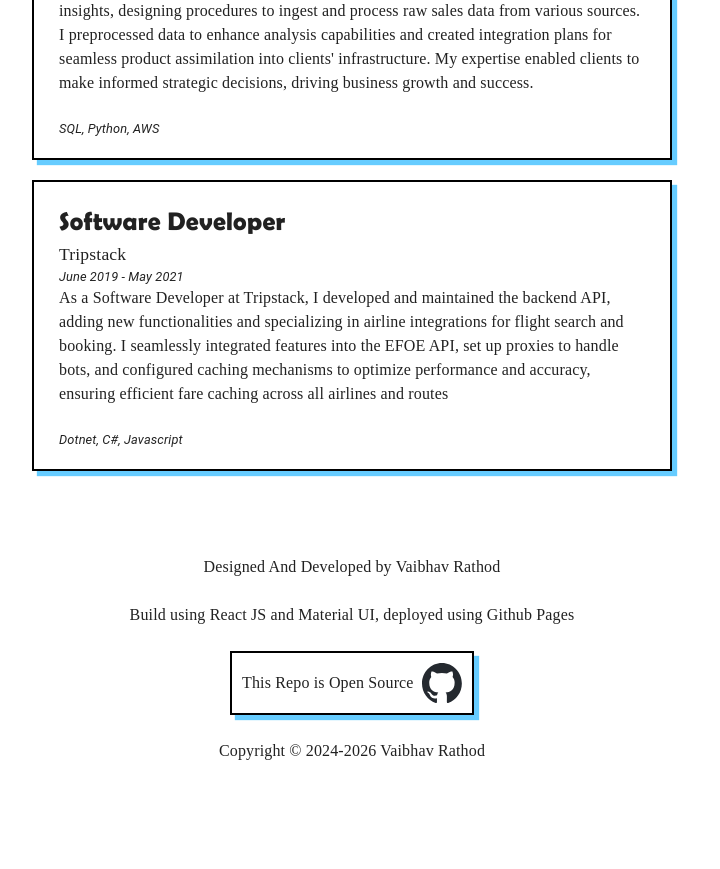
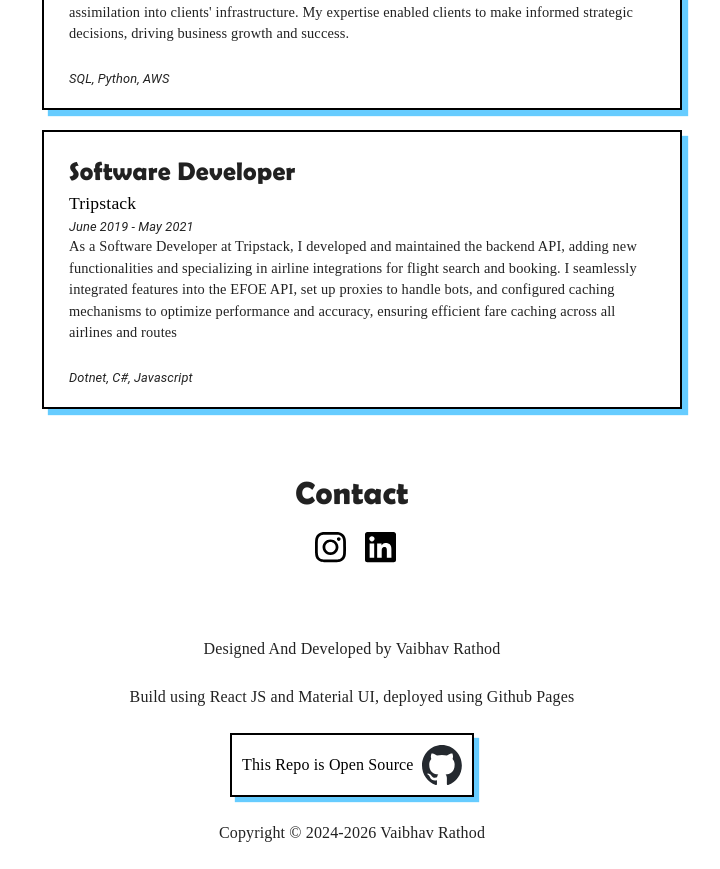
Before and after one commit to LEO397/portfolio, a React (Vite) app: page / in a window 1280 px wide. Shown: the part 1480-2349 px from the top of the page, without its empty margins (288-1008 px from the left). Before the commit the page ends 2267 px from the top, so only its background shows below. Built offline with nearby package versions, Linux system fonts and the light colour scheme.

Commit message:
added contact info

```diff
--- a/src/components/ProjectCards.jsx
+++ b/src/components/ProjectCards.jsx
@@ -1,4 +1,4 @@
-import { Box, Typography } from "@mui/material";
+import { Box, Typography, Button, Link } from "@mui/material";
 import React from "react";
 
 const ProjectCards = ({
@@ -15,12 +15,20 @@ const ProjectCards = ({
   return (
     <>
       <Box
+        // target="_blank"
+        // href={companySite}
         sx={{
+          // borderRadius: "0px",
+          // display: "block",
+          // textTransform: "none",
           width: "100%",
           border: "2px solid black",
-          boxShadow: "5px 5px 1px rgba(102, 204, 255, 1)",
+          boxShadow: "6px 6px 1px rgba(102, 204, 255, 1)",
           p: "20px",
           px: "25px",
+          mx: "10px",
+          // color: "black",
+          // justifyContent: "left",
         }}
       >
         <Box>
@@ -29,9 +37,23 @@ const ProjectCards = ({
           </Typography>
         </Box>
         <Box>
-          <Typography sx={{ fontFamily: "Montserrat", fontSize: "1.1rem" }}>
-            {company}
-          </Typography>
+          <Link
+            target="_blank"
+            href={companySite}
+            sx={{
+              textDecoration: "none",
+            }}
+          >
+            <Typography
+              sx={{
+                fontFamily: "Montserrat",
+                fontSize: "1.1rem",
+                color: "black",
+              }}
+            >
+              {company}
+            </Typography>
+          </Link>
         </Box>
         <Box>
           <Typography sx={{ fontSize: "0.8rem", fontStyle: "italic" }}>
@@ -44,7 +66,7 @@ const ProjectCards = ({
             sx={{
               fontFamily: "Montserrat",
               fontWeight: "light",
-              fontSize: "1rem",
+              fontSize: "0.9rem",
             }}
           >
             {description}
--- a/src/components/pages/Main.jsx
+++ b/src/components/pages/Main.jsx
@@ -1,6 +1,16 @@
-import { CssBaseline, Paper, Typography, Box, Grid } from "@mui/material";
+import {
+  CssBaseline,
+  Paper,
+  Typography,
+  Box,
+  Grid,
+  Link,
+  Button,
+} from "@mui/material";
 import React, { useEffect, useState } from "react";
 import vrcurve from "../../assets/vrcurve.svg";
+import linkedinlogo from "../../assets/linkedin-white-logo.svg";
+import instagramlogo from "../../assets/instagram-white-logo.svg";
 import "../css/curve.css";
 import "../css/downarrow.css";
 import SvgComponent from "../SvgComponent";
@@ -31,7 +41,7 @@ const Main = () => {
   const jsonData = [
     {
       id: 1,
-      jobTitle: "Co-Founder, Engineering Head",
+      jobTitle: "Founder, Engineering Head",
       from: "June 2022",
       to: "May 2024",
       description:
@@ -39,7 +49,7 @@ const Main = () => {
       company: "Studnerd",
       skills:
         "Django, Python, API design(Django Rest Framework), React JS, Git, Google Cloud Platform",
-      companySite: "www.studnerd.com/about-us",
+      companySite: "https://www.studnerd.com/about-us",
       location: "Pune, MH",
     },
     {
@@ -51,7 +61,7 @@ const Main = () => {
         " As a data analysis specialist, I developed and maintained code to deliver accurate insights, designing procedures to ingest and process raw sales data from various sources. I preprocessed data to enhance analysis capabilities and created integration plans for seamless product assimilation into clients' infrastructure. My expertise enabled clients to make informed strategic decisions, driving business growth and success.",
       company: "ZS Associates",
       skills: "SQL, Python, AWS",
-      companySite: "www.zs.com",
+      companySite: "https://www.zs.com",
       location: "Pune, MH",
     },
     {
@@ -63,7 +73,7 @@ const Main = () => {
         "As a Software Developer at Tripstack, I developed and maintained the backend API, adding new functionalities and specializing in airline integrations for flight search and booking. I seamlessly integrated features into the EFOE API, set up proxies to handle bots, and configured caching mechanisms to optimize performance and accuracy, ensuring efficient fare caching across all airlines and routes",
       company: "Tripstack",
       skills: "Dotnet, C#, Javascript",
-      companySite: "www.tripstack.com",
+      companySite: "https://www.tripstack.com",
       location: "Pune, MH",
     },
   ];
@@ -79,7 +89,7 @@ const Main = () => {
           display: "flex",
           flexDirection: "column",
           // justifyContent: "center",
-
+          backgroundColor: "",
           // backgroundImage: `url(${vrcurve})`,
           // backgroundSize: "cover",
           // backgroundPosition: "center",
@@ -238,7 +248,77 @@ const Main = () => {
               </Box>
             ))}
           </Box>
-          <Box sx={{ width: "100%", mt: "50px", textAlign: "center" }}>
+          <Box
+            sx={{
+              width: "100%",
+              mt: "50px",
+              display: "flex",
+              alignItems: "center",
+              flexDirection: "column",
+              // textAlign: "center",
+              // backgroundColor: "pink",
+            }}
+          >
+            {/* <hr></hr> */}
+            {/* <br></br> */}
+            <Typography sx={{ fontFamily: "Berlin Sans", fontSize: "2rem" }}>
+              Contact
+            </Typography>
+            <Box
+              sx={{
+                // backgroundColor: "yellow",
+                display: "flex",
+                pt: "15px",
+                minWidth: "100px",
+                justifyContent: "space-around",
+              }}
+            >
+              <a
+                href="https://www.instagram.com/vaibhavdrathod/"
+                target="_blank"
+                rel="noopener noreferrer"
+                sx={{
+                  textDecoration: "none",
+                }}
+              >
+                <img
+                  src={instagramlogo}
+                  height="100%"
+                  // style={{ marginRight: "25px" }}
+                  alt="Youtube Logo"
+                />{" "}
+              </a>
+              <a
+                href="https://www.linkedin.com/in/vaibhav-rathod-b801b0145/"
+                target="_blank"
+                rel="noopener noreferrer"
+                sx={{
+                  textDecoration: "none",
+                }}
+              >
+                <img
+                  src={linkedinlogo}
+                  height="100%"
+                  // style={{ marginRight: "15px" }}
+                  alt="Youtube Logo"
+                />
+              </a>
+              {/* <img
+              src={youtubeLogo}
+              height="100%"
+              style={{ marginRight: "15px" }}
+              alt="Youtube Logo"
+            /> */}
+            </Box>
+          </Box>
+          <Box
+            sx={{
+              width: "100%",
+              mt: "50px",
+              textAlign: "center",
+            }}
+          >
+            {/* <hr></hr> */}
             <br></br>
             <Typography
               sx={{
@@ -267,14 +347,23 @@ const Main = () => {
                 justifyContent: "center",
               }}
             >
-              <Box
+              {/* <Link target="_blank" to="https://github.com/LEO397/portfolio"> */}
+              <Button
+                target="_blank"
+                href="https://github.com/LEO397/portfolio"
                 sx={{
+                  borderRadius: "0px",
                   border: "2px solid black",
                   p: "10px",
                   display: "flex",
                   alignItems: "center",
                   justifyContent: "center",
                   boxShadow: "5px 5px 1px rgba(102, 204, 255, 1)",
+                  textTransform: "none",
+                  ":hover": {
+                    boxShadow: "none",
+                    backgroundColor: "#B8E7FF",
+                  },
                 }}
               >
                 <Typography
@@ -282,12 +371,14 @@ const Main = () => {
                     fontFamily: "montserrat",
                     fontSize: "1rem",
                     fontWeight: "light",
+                    color: "black",
                   }}
                 >
                   This Repo is Open Source&nbsp;&nbsp;
                 </Typography>
                 <img src={githublogo} width="40px" height={"40px"} />
-              </Box>
+              </Button>
+              {/* </Link> */}
             </Box>
 
             <br></br>
```
Also changed, not shown: src/assets/instagram-white-logo.svg (added), src/assets/linkedin-white-logo.svg (added).
